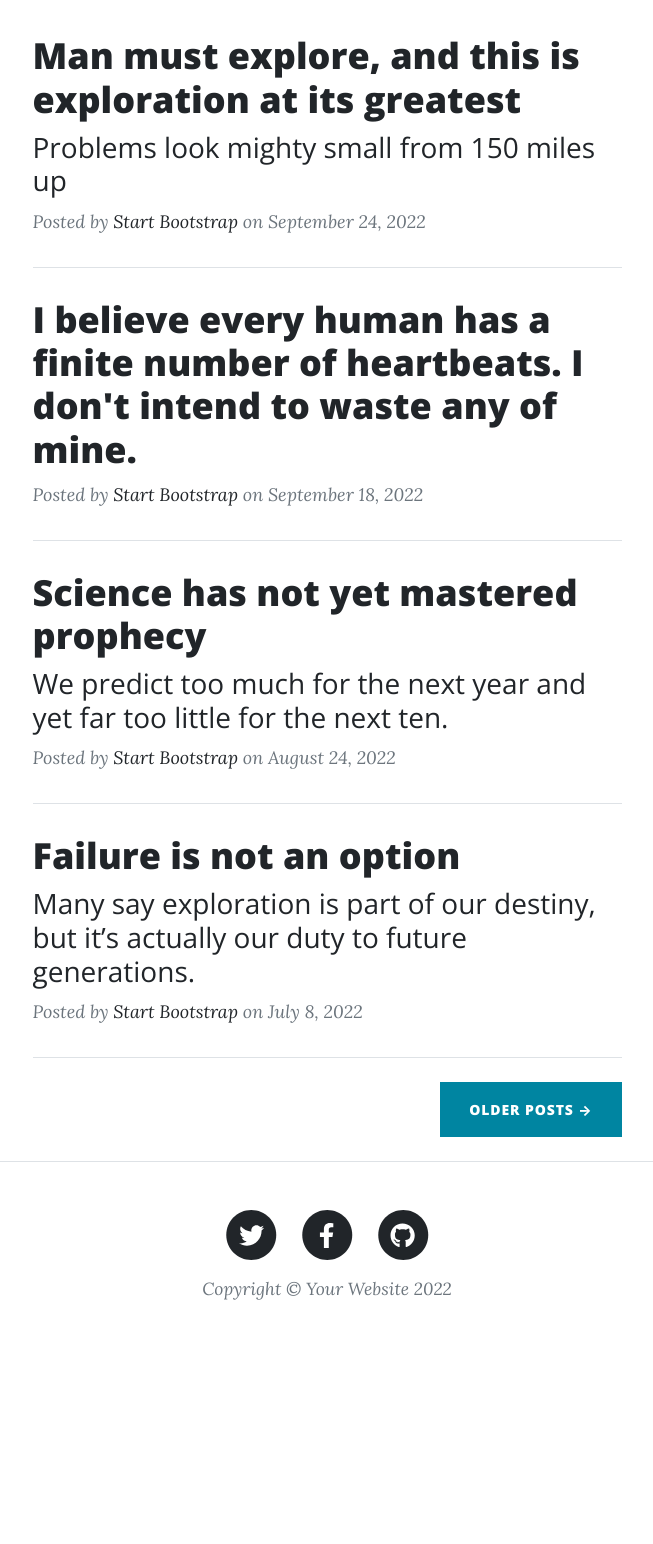
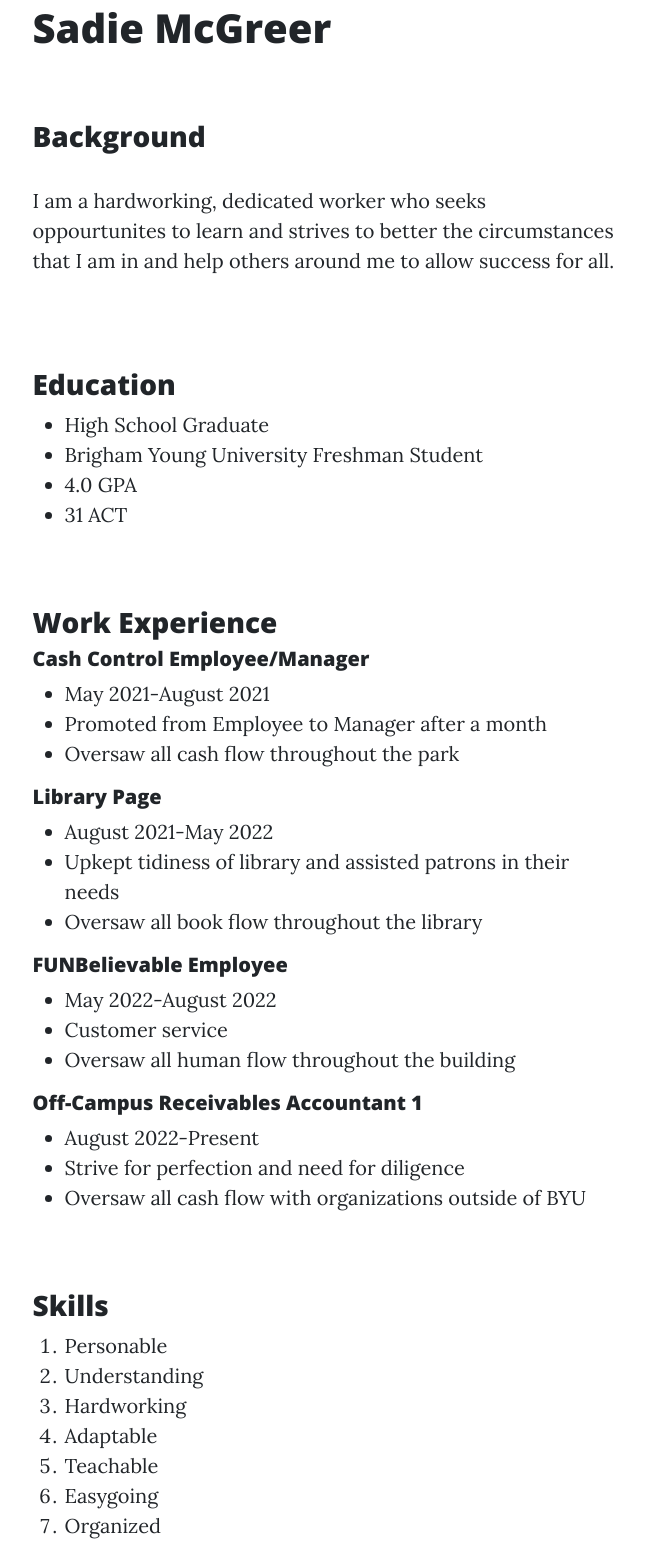
Before and after one commit to GhostWifey/lastchance, a plain HTML site: page index.html in a window 1280 px wide. Shown: the part 576-2120 px from the top of the page, without its empty margins (313-966 px from the left). Before the commit the page ends 1926 px from the top, so only its background shows below. Drawn offline with nearby package versions, Linux system fonts and the light colour scheme.

Commit message:
Update index.html

```diff
--- a/index.html
+++ b/index.html
@@ -5,142 +5,122 @@
         <meta name="viewport" content="width=device-width, initial-scale=1, shrink-to-fit=no" />
         <meta name="description" content="" />
         <meta name="author" content="" />
-        <title>Clean Blog - Start Bootstrap Theme</title>
-        <link rel="icon" type="image/x-icon" href="assets/favicon.ico" />
+        <title>Really Cool Resumé</title>
+        <link rel="icon" type="image/x-icon" href="/assets/img/1f97a.png" />
         <!-- Font Awesome icons (free version)-->
         <script src="https://use.fontawesome.com/releases/v6.1.0/js/all.js" crossorigin="anonymous"></script>
         <!-- Google fonts-->
         <link href="https://fonts.googleapis.com/css?family=Lora:400,700,400italic,700italic" rel="stylesheet" type="text/css" />
         <link href="https://fonts.googleapis.com/css?family=Open+Sans:300italic,400italic,600italic,700italic,800italic,400,300,600,700,800" rel="stylesheet" type="text/css" />
         <!-- Core theme CSS (includes Bootstrap)-->
-        <link href="css/styles.css" rel="stylesheet" />
+        <link href="../css/styles.css" rel="stylesheet" />
     </head>
     <body>
         <!-- Navigation-->
         <nav class="navbar navbar-expand-lg navbar-light" id="mainNav">
             <div class="container px-4 px-lg-5">
-                <a class="navbar-brand" href="index.html">Start Bootstrap</a>
                 <button class="navbar-toggler" type="button" data-bs-toggle="collapse" data-bs-target="#navbarResponsive" aria-controls="navbarResponsive" aria-expanded="false" aria-label="Toggle navigation">
                     Menu
                     <i class="fas fa-bars"></i>
                 </button>
                 <div class="collapse navbar-collapse" id="navbarResponsive">
                     <ul class="navbar-nav ms-auto py-4 py-lg-0">
-                        <li class="nav-item"><a class="nav-link px-lg-3 py-3 py-lg-4" href="index.html">Home</a></li>
-                        <li class="nav-item"><a class="nav-link px-lg-3 py-3 py-lg-4" href="about.html">About</a></li>
-                        <li class="nav-item"><a class="nav-link px-lg-3 py-3 py-lg-4" href="post.html">Sample Post</a></li>
-                        <li class="nav-item"><a class="nav-link px-lg-3 py-3 py-lg-4" href="contact.html">Contact</a></li>
+                        <li class="nav-item"><a class="nav-link px-lg-3 py-3 py-lg-4" href="../index.html">Home</a></li>
+                        <li class="nav-item"><a class="nav-link px-lg-3 py-3 py-lg-4" href="/html/about.html">Resumé</a></li>
+                        <li class="nav-item"><a class="nav-link px-lg-3 py-3 py-lg-4" href="/html/Tableu.html">Cool Page</a></li>
                     </ul>
                 </div>
             </div>
         </nav>
         <!-- Page Header-->
-        <header class="masthead" style="background-image: url('assets/img/home-bg.jpg')">
+        <header class="masthead" style="background-image: url('/assets/img/future-of-work.jpg')">
             <div class="container position-relative px-4 px-lg-5">
                 <div class="row gx-4 gx-lg-5 justify-content-center">
                     <div class="col-md-10 col-lg-8 col-xl-7">
-                        <div class="site-heading">
-                            <h1>Clean Blog</h1>
-                            <span class="subheading">A Blog Theme by Start Bootstrap</span>
+                        <div class="page-heading">
+                            <h1>Resumé</h1>
+                            <span class="subheading">Read it and weep.</span>
                         </div>
                     </div>
                 </div>
             </div>
         </header>
         <!-- Main Content-->
-        <div class="container px-4 px-lg-5">
-            <div class="row gx-4 gx-lg-5 justify-content-center">
-                <div class="col-md-10 col-lg-8 col-xl-7">
-                    <!-- Post preview-->
-                    <div class="post-preview">
-                        <a href="post.html">
-                            <h2 class="post-title">Man must explore, and this is exploration at its greatest</h2>
-                            <h3 class="post-subtitle">Problems look mighty small from 150 miles up</h3>
-                        </a>
-                        <p class="post-meta">
-                            Posted by
-                            <a href="#!">Start Bootstrap</a>
-                            on September 24, 2022
+        <main class="mb-4">
+            <div class="container px-4 px-lg-5">
+                <div class="row gx-4 gx-lg-5 justify-content-center">
+                    <div class="col-md-10 col-lg-8 col-xl-7">
+                        <h1>Sadie McGreer</h1>
+                        <br><br/>
+                        <h3>Background</h3>
+                        <p>I am a hardworking, dedicated worker who seeks oppourtunites to learn
+                            and strives to better the circumstances that I am in and help others around
+                            me to allow success for all.
                         </p>
+                        <br><br/>
+                        <h3>Education</h3>
+                            <ul>
+                                <li>High School Graduate</li>
+                                <li>Brigham Young University Freshman Student</li>
+                                <li>4.0 GPA</li>
+                                <li>31 ACT</li>
+                            </ul>
+                        <br><br/>
+                        <h3>Work Experience</h3>
+                        <h5>Cash Control Employee/Manager</h5>
+                            <ul>
+                                <li>May 2021-August 2021</li>
+                                <li>Promoted from Employee to Manager after a month</li>
+                                <li>Oversaw all cash flow throughout the park</li>
+                            </ul>
+                        <h5>Library Page</h5>
+                            <ul>
+                                <li>August 2021-May 2022</li>
+                                <li>Upkept tidiness of library and assisted patrons in their needs</li>
+                                <li>Oversaw all book flow throughout the library</li>
+                            </ul>
+                        <h5>FUNBelievable Employee</h5>
+                            <ul>
+                                <li>May 2022-August 2022</li>
+                                <li>Customer service</li>
+                                <li>Oversaw all human flow throughout the building</li>
+                            </ul>
+                        <h5>Off-Campus Receivables Accountant 1</h5>
+                            <ul>
+                                <li>August 2022-Present</li>
+                                <li>Strive for perfection and need for diligence</li>
+                                <li>Oversaw all cash flow with organizations outside of BYU</li>
+                            </ul>
+                        <br><br/>
+                        <h3>Skills</h3>
+                            <ol>
+                                <li>Personable</li>
+                                <li>Understanding</li>
+                                <li>Hardworking</li>
+                                <li>Adaptable</li>
+                                <li>Teachable</li>
+                                <li>Easygoing</li>
+                                <li>Organized</li>
+                            </ol>
+                        <br><br/>
+                        <h3>Honors and Awards</h3>
+                        <ul>
+                            <li>2022 Skilled and Technical Science Sterling Scholar Runnerup</li>
+                            <li>Student Body Officer of Technology</li>
+                            <li>All-State Girl's Soccer First Team</li>
+                            <li>Member of National Honors Society</li>
+                        </ul>
+                        <br><br/>
                     </div>
-                    <!-- Divider-->
-                    <hr class="my-4" />
-                    <!-- Post preview-->
-                    <div class="post-preview">
-                        <a href="post.html"><h2 class="post-title">I believe every human has a finite number of heartbeats. I don't intend to waste any of mine.</h2></a>
-                        <p class="post-meta">
-                            Posted by
-                            <a href="#!">Start Bootstrap</a>
-                            on September 18, 2022
-                        </p>
-                    </div>
-                    <!-- Divider-->
-                    <hr class="my-4" />
-                    <!-- Post preview-->
-                    <div class="post-preview">
-                        <a href="post.html">
-                            <h2 class="post-title">Science has not yet mastered prophecy</h2>
-                            <h3 class="post-subtitle">We predict too much for the next year and yet far too little for the next ten.</h3>
-                        </a>
-                        <p class="post-meta">
-                            Posted by
-                            <a href="#!">Start Bootstrap</a>
-                            on August 24, 2022
-                        </p>
-                    </div>
-                    <!-- Divider-->
-                    <hr class="my-4" />
-                    <!-- Post preview-->
-                    <div class="post-preview">
-                        <a href="post.html">
-                            <h2 class="post-title">Failure is not an option</h2>
-                            <h3 class="post-subtitle">Many say exploration is part of our destiny, but it’s actually our duty to future generations.</h3>
-                        </a>
-                        <p class="post-meta">
-                            Posted by
-                            <a href="#!">Start Bootstrap</a>
-                            on July 8, 2022
-                        </p>
-                    </div>
-                    <!-- Divider-->
-                    <hr class="my-4" />
-                    <!-- Pager-->
-                    <div class="d-flex justify-content-end mb-4"><a class="btn btn-primary text-uppercase" href="#!">Older Posts →</a></div>
                 </div>
             </div>
-        </div>
+        </main>
         <!-- Footer-->
         <footer class="border-top">
             <div class="container px-4 px-lg-5">
                 <div class="row gx-4 gx-lg-5 justify-content-center">
                     <div class="col-md-10 col-lg-8 col-xl-7">
-                        <ul class="list-inline text-center">
-                            <li class="list-inline-item">
-                                <a href="#!">
-                                    <span class="fa-stack fa-lg">
-                                        <i class="fas fa-circle fa-stack-2x"></i>
-                                        <i class="fab fa-twitter fa-stack-1x fa-inverse"></i>
-                                    </span>
-                                </a>
-                            </li>
-                            <li class="list-inline-item">
-                                <a href="#!">
-                                    <span class="fa-stack fa-lg">
-                                        <i class="fas fa-circle fa-stack-2x"></i>
-                                        <i class="fab fa-facebook-f fa-stack-1x fa-inverse"></i>
-                                    </span>
-                                </a>
-                            </li>
-                            <li class="list-inline-item">
-                                <a href="#!">
-                                    <span class="fa-stack fa-lg">
-                                        <i class="fas fa-circle fa-stack-2x"></i>
-                                        <i class="fab fa-github fa-stack-1x fa-inverse"></i>
-                                    </span>
-                                </a>
-                            </li>
-                        </ul>
-                        <div class="small text-center text-muted fst-italic">Copyright &copy; Your Website 2022</div>
+                        <div class="small text-center text-muted fst-italic">Copyright &copy; Sadie McG Swagger</div>
                     </div>
                 </div>
             </div>
```
